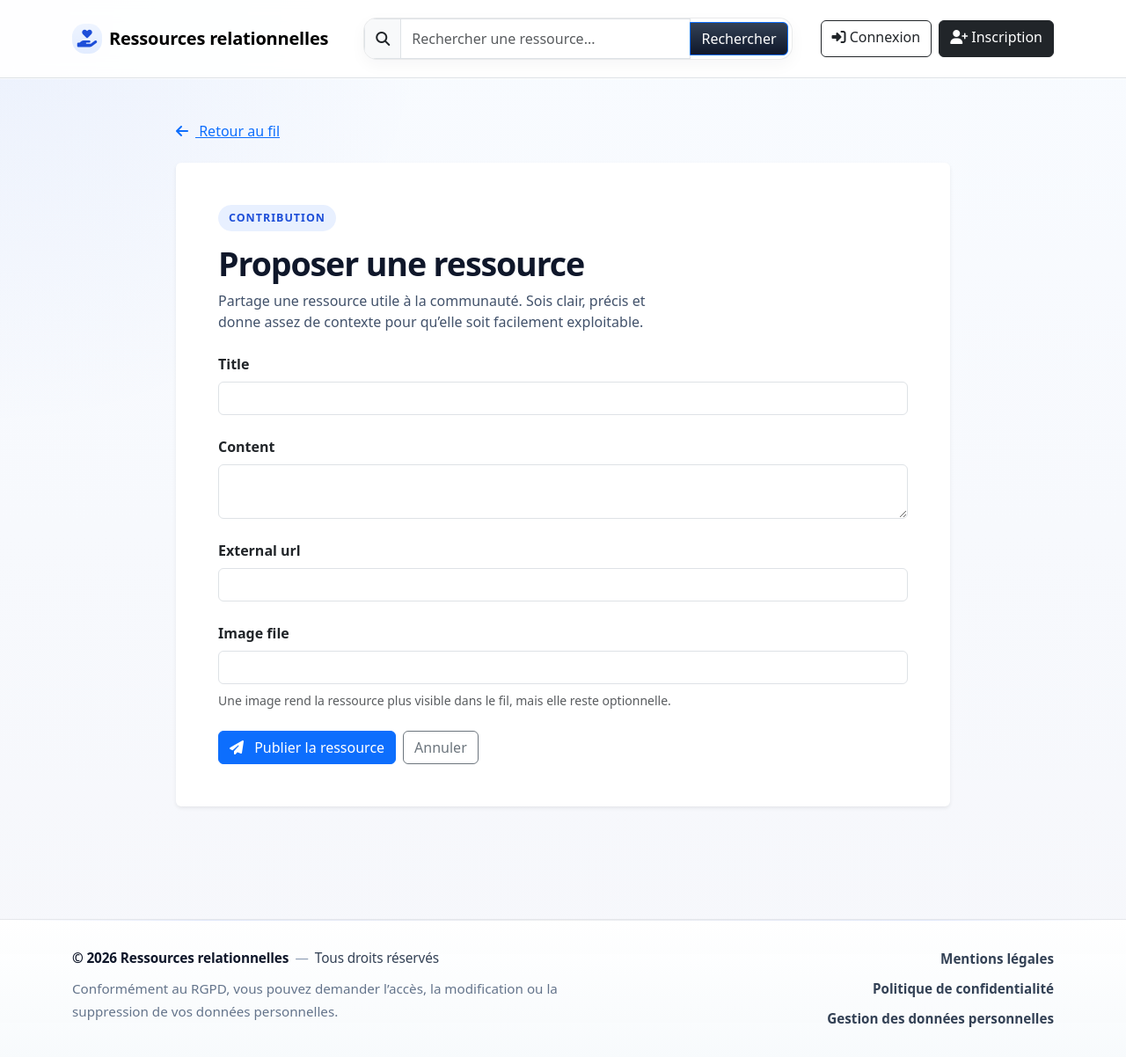
After one commit to EbubekirGuldal/projet_collaboratif, a Symfony app: template templates/resource/new.html.twig in a window 1280 px wide. The commit adds this page. Shown: the whole page at 88% size. Run offline with Twig, Linux system fonts and the light colour scheme; the template is opened without the code that fills it, so the values that code supplies are empty; form fields are guessed from the names that the template uses; style sheets or scripts are compiled from the project's sources; some libraries are stand-ins or nearby versions.

Commit message:
share & create resource

```diff
--- a/templates/base.html.twig
+++ b/templates/base.html.twig
@@ -25,7 +25,59 @@
 
     {% block body %}{% endblock %}
 
+    <div class="modal fade" id="shareModal" tabindex="-1" aria-labelledby="shareModalLabel" aria-hidden="true">
+        <div class="modal-dialog modal-dialog-centered">
+            <div class="modal-content bg-dark text-light border-secondary">
+                <div class="modal-header border-secondary">
+                    <h5 class="modal-title" id="shareModalLabel">Partager la ressource</h5>
+                    <button type="button" class="btn-close btn-close-white" data-bs-dismiss="modal" aria-label="Fermer"></button>
+                </div>
+
+                <div class="modal-body">
+                    <label for="shareLinkInput" class="form-label">Lien à partager</label>
+
+                    <div class="input-group mb-3">
+                        <input type="text" id="shareLinkInput" class="form-control" readonly>
+                        <button type="button" class="btn btn-outline-light" id="copyShareLinkBtn">
+                            Copier
+                        </button>
+                    </div>
+
+                    <div class="d-grid gap-2">
+                        <button type="button" class="btn btn-primary" id="nativeShareBtn">
+                            <i class="fa-solid fa-share-nodes me-2"></i>
+                            Partager via une application
+                        </button>
+
+                        <a href="#" class="btn btn-outline-light" id="shareXBtn" target="_blank" rel="noopener">
+                            <i class="fa-brands fa-x-twitter me-2"></i>
+                            Partager sur X / Twitter
+                        </a>
+
+                        <a href="#" class="btn btn-outline-light" id="shareWhatsappBtn" target="_blank" rel="noopener">
+                            <i class="fa-brands fa-whatsapp me-2"></i>
+                            Partager sur WhatsApp
+                        </a>
+
+                        <a href="#" class="btn btn-outline-light" id="shareFacebookBtn" target="_blank" rel="noopener">
+                            <i class="fa-brands fa-facebook me-2"></i>
+                            Partager sur Facebook
+                        </a>
+
+                        <a href="#" class="btn btn-outline-light" id="shareMailBtn">
+                            <i class="fa-solid fa-envelope me-2"></i>
+                            Partager par email
+                        </a>
+                    </div>
+
+                    <div class="small text-muted mt-3 d-none" id="shareFeedback"></div>
+                </div>
+            </div>
+        </div>
+    </div>
+
     {% include "includes/footer.html.twig" %}
+
     {% block javascripts %}
         {{ encore_entry_script_tags('app') }}
         {% block importmap %}{{ importmap('app') }}{% endblock %}
@@ -197,15 +249,13 @@
 
                     if (shareModal) {
                         shareModal.show();
-                    } else {
-                        if (currentShare.url && navigator.clipboard) {
+                    } else if (currentShare.url && navigator.clipboard) {
                         navigator.clipboard.writeText(currentShare.url)
                             .then(() => {
                                 showShareFeedback('Lien copié dans le presse-papiers.');
                                 registerShare();
                             })
                             .catch(() => {});
-                        }
                     }
 
                     return;
@@ -235,11 +285,13 @@
                     if (data.favorited) {
                         favBtn.classList.remove('btn-outline-warning');
                         favBtn.classList.add('btn-warning');
-                            favBtn.innerHTML = '<i class="fa-regular fa-bookmark me-1"></i>Enregistré';
+                        favBtn.setAttribute('title', 'Retirer des enregistrements');
+                        favBtn.setAttribute('aria-label', 'Retirer des enregistrements');
                     } else {
                         favBtn.classList.remove('btn-warning');
                         favBtn.classList.add('btn-outline-warning');
-                            favBtn.innerHTML = '<i class="fa-regular fa-bookmark me-1"></i>Sauvegarder';
+                        favBtn.setAttribute('title', 'Sauvegarder');
+                        favBtn.setAttribute('aria-label', 'Sauvegarder');
                     }
                 })
                     .catch(() => {});
--- a/templates/includes/navbar.html.twig
+++ b/templates/includes/navbar.html.twig
@@ -13,8 +13,6 @@
 		</button>
 
 		<div class="collapse navbar-collapse" id="mainNavbar">
-
-			{# La recherche prend toute la place disponible #}
 			<form class="nav-search d-flex flex-grow-1 mx-lg-4 my-3 my-lg-0 app-navbar__search" role="search" method="get" action="{{ path('app_home') }}">
 				<div class="input-group nav-search__group w-100 app-navbar__search-group">
 					<span class="input-group-text nav-search__icon">
@@ -22,17 +20,32 @@
 					</span>
 
 					<input
-					class="form-control nav-search__input app-navbar__search-input" type="search" name="q" value="{{ app.request.query.get('q') }}" placeholder="Rechercher une ressource..." aria-label="Rechercher">
+						class="form-control nav-search__input app-navbar__search-input"
+						type="search"
+						name="q"
+						value="{{ app.request.query.get('q') }}"
+						placeholder="Rechercher une ressource..."
+						aria-label="Rechercher"
+					>
 
-					{# Optionnel mais tres pratique sur desktop #}
 					<button class="btn btn-primary nav-search__btn d-none d-lg-inline-flex app-navbar__search-btn" type="submit">
 						Rechercher
 					</button>
 				</div>
 			</form>
 
-			<div class="d-flex align-items-center gap-2 ms-lg-2 app-navbar__actions">
+			<div class="d-flex align-items-center gap-2 ms-lg-2 app-navbar__actions flex-wrap">
 				{% if app.user %}
+					<a class="btn btn-dark app-navbar__action" href="{{ path('resource_new') }}">
+						<i class="fa-solid fa-plus"></i>
+						Proposer
+					</a>
+
+					<a class="btn btn-outline-dark app-navbar__action" href="{{ path('app_profile_saved') }}">
+						<i class="fa-regular fa-bookmark"></i>
+						Enregistrés
+					</a>
+
 					<a class="btn btn-outline-dark app-navbar__action app-navbar__action--profile" href="{{ path('app_profile') }}">
 						<i class="fa-solid fa-user"></i>
 						Profil
@@ -40,7 +53,7 @@
 
 					<a class="btn app-navbar__action app-navbar__action--ghost" href="{{ logout_path() }}">
 						<i class="fa-solid fa-right-from-bracket"></i>
-						D&eacute;connexion
+						Déconnexion
 					</a>
 				{% else %}
 					<a class="btn btn-outline-dark app-navbar__action" href="{{ path('app_login') }}">
@@ -56,13 +69,11 @@
 
 				{% if is_granted('ROLE_ADMIN') %}
 					<a href="{{ path('admin') }}" class="btn btn-outline-primary btn-sm d-flex align-items-center gap-2 px-3 rounded-pill shadow-sm app-navbar__admin">
-
 						<i class="fa-solid fa-shield-halved"></i>
 						<span>Admin</span>
 					</a>
 				{% endif %}
 			</div>
-
 		</div>
 	</div>
 </nav>
--- a/templates/profile/saved.html.twig
+++ b/templates/profile/saved.html.twig
@@ -31,7 +31,8 @@
         {% for item in feedItems %}
             {% include 'resource/_card.html.twig' with {
                 resource: item.resource,
-                commentsCount: item.commentsCount
+                commentsCount: item.commentsCount,
+                isFavorite: true
             } only %}
         {% endfor %}
     {% endif %}
--- a/templates/resource/_card.html.twig
+++ b/templates/resource/_card.html.twig
@@ -77,6 +77,7 @@
                         class="btn btn-sm feed-action feed-action--share btn-share btn-outline-secondary"
                         data-id="{{ resource.id }}"
                         data-url="{{ absolute_url(path('resource_show', { id: resource.id })) }}"
+                        data-title="{{ resource.title|e('html_attr') }}"
                         title="Partager"
                         type="button"
                     >
--- /dev/null
+++ b/templates/resource/new.html.twig
@@ -0,0 +1,70 @@
+{% extends 'base.html.twig' %}
+
+{% block title %}Proposer une ressource{% endblock %}
+
+{% block body %}
+<div class="container py-4 py-lg-5">
+    <div class="mx-auto" style="max-width: 880px;">
+        <div class="mb-4">
+            <a href="{{ path('app_home') }}" class="small-link">
+                <i class="fa-solid fa-arrow-left me-2"></i>
+                Retour au fil
+            </a>
+        </div>
+
+        <section class="card border-0 shadow-sm">
+            <div class="card-body p-4 p-lg-5">
+                <div class="mb-4">
+                    <span class="feed-eyebrow">Contribution</span>
+                    <h1 class="feed-title mb-2">Proposer une ressource</h1>
+                    <p class="feed-subtitle mb-0">
+                        Partage une ressource utile à la communauté. Sois clair, précis et donne assez de contexte pour qu’elle soit facilement exploitable.
+                    </p>
+                </div>
+
+                {{ form_start(form) }}
+                    <div class="row g-4">
+                        <div class="col-12">
+                            {{ form_label(form.title, null, {'label_attr': {'class': 'form-label fw-semibold'}}) }}
+                            {{ form_widget(form.title, {'attr': {'class': 'form-control'}}) }}
+                            {{ form_errors(form.title) }}
+                        </div>
+
+                        <div class="col-12">
+                            {{ form_label(form.content, null, {'label_attr': {'class': 'form-label fw-semibold'}}) }}
+                            {{ form_widget(form.content, {'attr': {'class': 'form-control'}}) }}
+                            {{ form_errors(form.content) }}
+                        </div>
+
+                        <div class="col-12">
+                            {{ form_label(form.externalUrl, null, {'label_attr': {'class': 'form-label fw-semibold'}}) }}
+                            {{ form_widget(form.externalUrl, {'attr': {'class': 'form-control'}}) }}
+                            {{ form_errors(form.externalUrl) }}
+                        </div>
+
+                        <div class="col-12">
+                            {{ form_label(form.imageFile, null, {'label_attr': {'class': 'form-label fw-semibold'}}) }}
+                            {{ form_widget(form.imageFile, {'attr': {'class': 'form-control'}}) }}
+                            {{ form_errors(form.imageFile) }}
+                            <div class="form-text text-muted mt-2">
+                                Une image rend la ressource plus visible dans le fil, mais elle reste optionnelle.
+                            </div>
+                        </div>
+                    </div>
+
+                    <div class="d-flex flex-wrap gap-2 mt-4">
+                        <button type="submit" class="btn btn-primary">
+                            <i class="fa-solid fa-paper-plane me-2"></i>
+                            Publier la ressource
+                        </button>
+
+                        <a href="{{ path('app_home') }}" class="btn btn-outline-secondary">
+                            Annuler
+                        </a>
+                    </div>
+                {{ form_end(form) }}
+            </div>
+        </section>
+    </div>
+</div>
+{% endblock %}
```
Also changed, not shown: src/Controller/ProfileController.php (+33 -83 lines), src/Controller/ResourceController.php (+45 -3 lines), src/Form/ResourceType.php (added, +58 -0 lines), templates/home/index.html.twig (+8 -3 lines), public/images/resources/favicon-69b2c27049fa9429489366.svg (added). Lines whose indentation alone changed are shown as unchanged.
